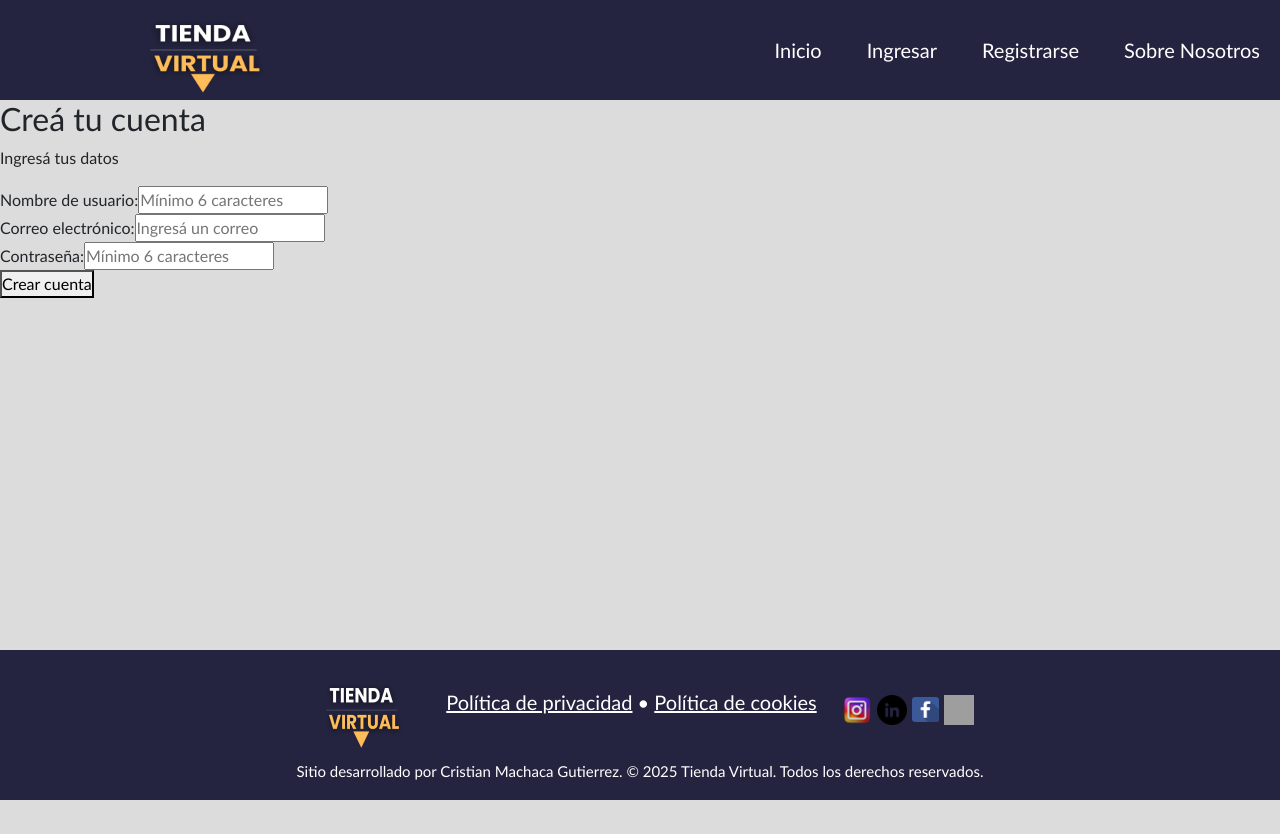
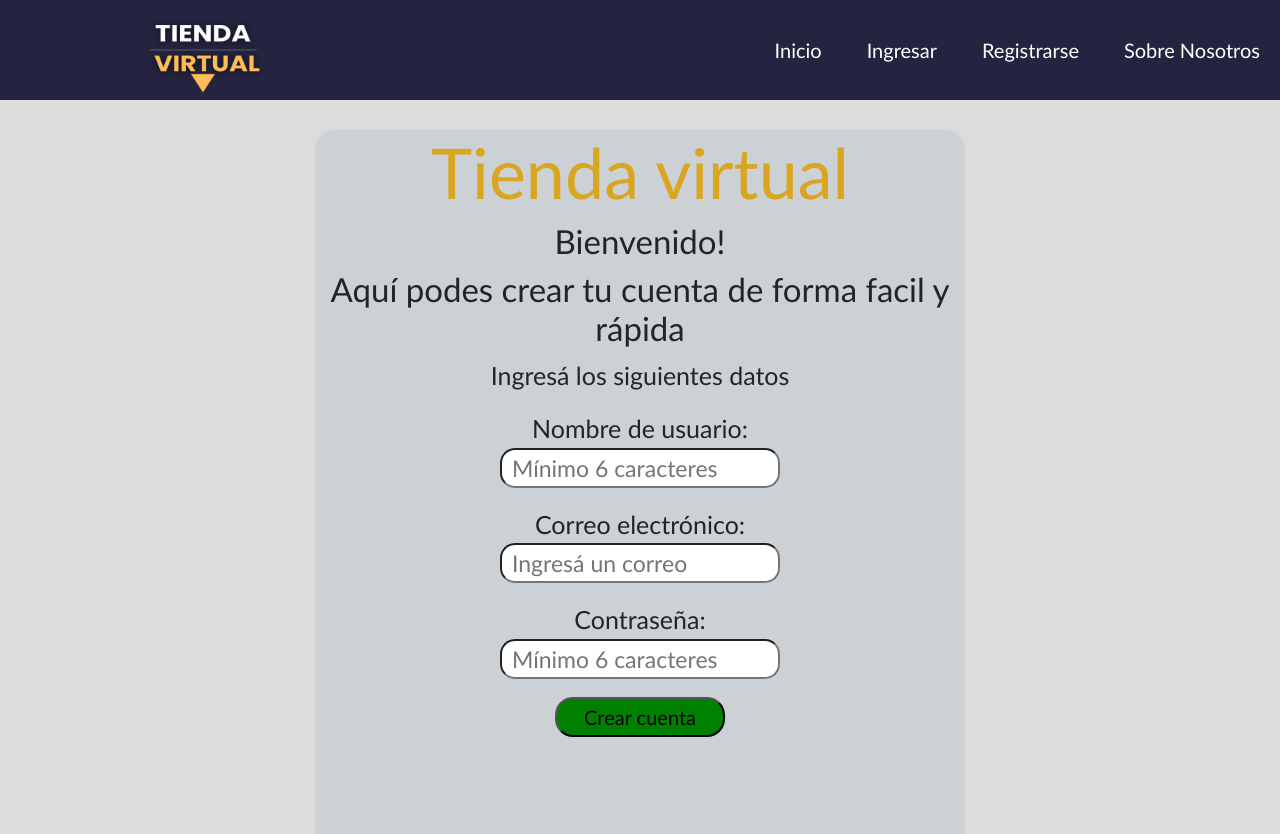
Before and after one commit to Cristian-MG00/proyecto-tienda-virtual, a React (Vite) app: page /register in a window 1280 px wide. Shown: the top 834 px of the page. Before the commit the page ends 800 px from the top, so only its background shows below. Built offline with nearby package versions, Linux system fonts and the light colour scheme; grey boxes are pictures that could not be loaded.

Commit message:
add: estilos para Register

```diff
--- a/src/pages/Register.jsx
+++ b/src/pages/Register.jsx
@@ -1,3 +1,4 @@
+import "../styles/pages/Register.css";
 import { useState } from "react";
 import { Layout } from "../components/Layout";
 import { useAuth } from "../context/UserContext";
@@ -15,6 +16,8 @@ const Register = () => {
 
   const hundleSubmit = async (e) => {
     e.preventDefault();
+    setError("");
+    setSucces("");
 
     if (!username || !email || !password) {
       setError("Debes completar todos los campos");
@@ -56,11 +59,18 @@ const Register = () => {
 
   return (
     <Layout>
-      <section>
-        <h2>Creá tu cuenta</h2>
-        <p>Ingresá tus datos</p>
+      <div className="cont-register">
+        <section className="cart-register">
+          <div className="text-register">
+            <h2>Tienda virtual</h2>
+            <h3>Bienvenido!</h3>
+            <h3>Aquí podes crear tu cuenta de forma facil y rápida</h3>
+            <p>Ingresá los siguientes datos</p>
+          </div>
+          <div className="cont-form-register">
             <form onSubmit={hundleSubmit}>
-          <div>
+              <div className="form-register">
+                <div className="inputs-register">
                   <label>Nombre de usuario: </label>
                   <input
                     type="text"
@@ -69,7 +79,7 @@ const Register = () => {
                   />
                 </div>
 
-          <div>
+                <div className="inputs-register">
                   <label>Correo electrónico: </label>
                   <input
                     type="email"
@@ -78,7 +88,7 @@ const Register = () => {
                   />
                 </div>
 
-          <div>
+                <div className="inputs-register">
                   <label>Contraseña: </label>
                   <input
                     type="password"
@@ -88,18 +98,21 @@ const Register = () => {
                 </div>
 
                 <button>Crear cuenta</button>
+              </div>
               {error && (
-            <div>
+                <div className="error-register">
                   <p>{error}</p>
                 </div>
               )}
               {succes && (
-            <div>
+                <div className="succes-register">
                   <p>{succes}</p>
                 </div>
               )}
             </form>
+          </div>
         </section>
+      </div>
     </Layout>
   );
 };
--- a/src/styles/pages/Login.css
+++ b/src/styles/pages/Login.css
@@ -1,5 +1,4 @@
 .cont-login {
-  /* background-color: aqua; */
   display: flex;
   justify-content: center;
   align-items: center;
--- /dev/null
+++ b/src/styles/pages/Register.css
@@ -0,0 +1,113 @@
+.cont-register {
+  display: flex;
+  justify-content: center;
+  align-items: center;
+  height: 100%;
+}
+/* --------------------------------- */
+
+.cart-register {
+  background-color: #cbd1d4;
+  width: 650px;
+  height: 720px;
+  margin-top: 30px;
+  margin-bottom: 30px;
+  border-radius: 20px;
+}
+
+/* ----------------------------------- */
+
+.cart-register .text-register {
+  /* background-color: antiquewhite; */
+  display: flex;
+  flex-direction: column;
+  justify-content: center;
+  align-items: center;
+  /* border-top-left-radius: 20px;
+  border-top-right-radius: 20px; */
+}
+
+.text-register h2 {
+  font-size: 70px;
+  color: goldenrod;
+}
+
+.text-register h3 {
+  font-size: 33px;
+  text-align: center;
+}
+
+.text-register p {
+  font-size: 25px;
+}
+
+/* ------------------------------- */
+
+.cont-form-register {
+  /* background-color: cadetblue; */
+  display: flex;
+  justify-content: center;
+  align-items: center;
+}
+
+.form-register {
+  display: flex;
+  flex-direction: column;
+  justify-content: center;
+  align-items: center;
+  gap: 18px;
+}
+
+.form-register .inputs-register {
+  display: flex;
+  flex-direction: column;
+  justify-content: center;
+  align-items: center;
+}
+
+.inputs-register label {
+  font-size: 25px;
+}
+
+.inputs-register input {
+  width: 280px;
+  height: 40px;
+  border-radius: 15px;
+  padding-left: 10px;
+  font-size: 23px;
+}
+
+.form-register button {
+  width: 170px;
+  height: 40px;
+  background-color: green;
+  border-radius: 18px;
+  font-size: 20px;
+  text-align: center;
+}
+
+.error-register {
+  display: flex;
+  justify-content: center;
+  align-items: center;
+  padding: 8px;
+}
+
+.succes-register {
+  display: flex;
+  justify-content: center;
+  align-items: center;
+  padding: 8px;
+}
+
+.error-register p {
+  color: red;
+  font-size: 30px;
+  text-align: center;
+}
+
+.succes-register p {
+  color: green;
+  font-size: 30px;
+  text-align: center;
+}
```
Lines whose indentation alone changed are shown as unchanged.
